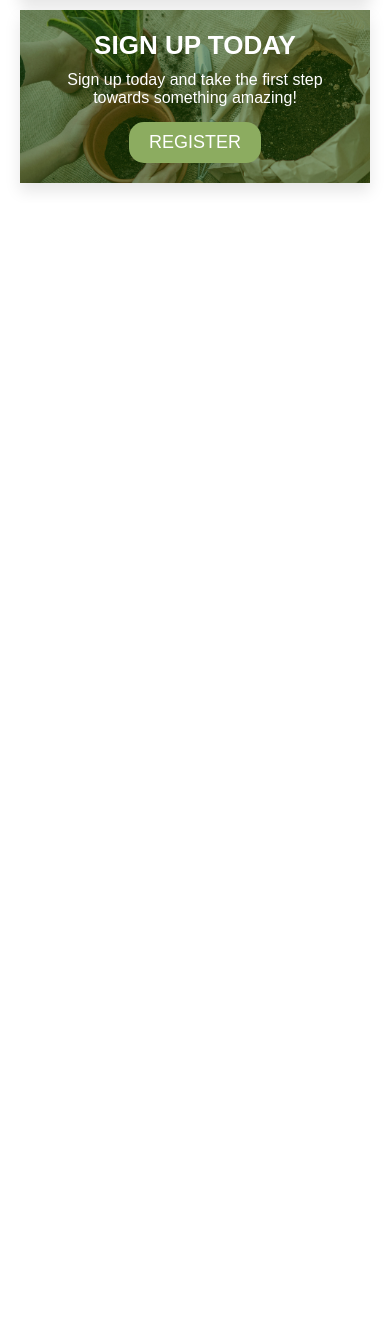
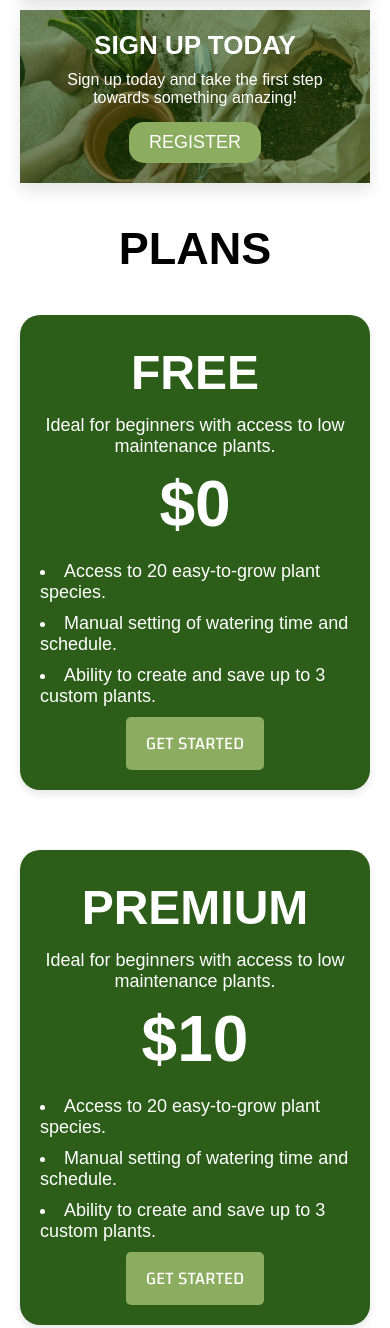
Before and after one commit to Agri-Corp/GreenCare-landing, a plain HTML site: page src/index.html in a window 390 px wide. Shown: the part 750-2078 px from the top of the page. Before the commit the page ends 953 px from the top, so only its background shows below. Drawn offline with Linux system fonts and the light colour scheme; a web font is replaced by a local one.

Commit message:
feat: add plan section with responsive design and Changa typography

```diff
--- a/src/index.html
+++ b/src/index.html
@@ -5,6 +5,9 @@
     <meta name="viewport" content="width=device-width, initial-scale=1.0">
     <title>GreenCare</title>
     <link rel="stylesheet" href="styles/style.css">
+    <style>
+        @import url('https://fonts.googleapis.com/css2?family=Changa:wght@200..800&display=swap');
+    </style>
 </head>
 <body>
     <header class="header">
@@ -65,6 +68,35 @@
             </div>
         </div>
     </section>
+    <section id="plan-section">
+        <h2>PLANS</h2>
+        <div class="plan-container">
+            <div class="plan">
+                <h3>FREE</h3>
+                <p class="description">Ideal for beginners with access to low maintenance plants.</p>
+                <p class="price">$0</p>
+                <ul>
+                    <li>Access to 20 easy-to-grow plant species.</li>
+                    <li>Manual setting of watering time and schedule.</li>
+                    <li>Ability to create and save up to 3 custom plants.</li>
+                </ul>
+                <button>GET STARTED</button>
+            </div>
+            <div class="plan">
+                <h3>PREMIUM</h3>
+                <p class="description">Ideal for beginners with access to low maintenance plants.</p>
+                <p class="price">$10</p>
+                <ul>
+                    <li>Access to 20 easy-to-grow plant species.</li>
+                    <li>Manual setting of watering time and schedule.</li>
+                    <li>Ability to create and save up to 3 custom plants.</li>
+                </ul>
+                <button>GET STARTED</button>
+            </div>
+        </div>
+
+    </section>
+
 
 </body>
 </html>
--- a/src/styles/style.css
+++ b/src/styles/style.css
@@ -265,3 +265,117 @@ p {
         grid-row: auto;
     }
 }
+
+
+#plan-section {
+    padding: 20px;
+    background-color: white;
+    font-family: 'Changa', sans-serif;
+}
+
+#plan-section h2 {
+    text-align: center;
+    font-size: 2.5em;
+    margin-bottom: 40px;
+
+}
+
+.plan-container {
+    display: flex;
+    justify-content: center;
+    gap: 60px;
+    flex-wrap: wrap;
+}
+
+
+.plan {
+    background-color: #2C5E1A;
+    border-radius: 20px;
+    color: white;
+    width: 400px;
+    padding: 20px;
+    box-shadow: 0 4px 8px rgba(0, 0, 0, 0.1);
+    text-align: center;
+    transition: transform 0.3s ease, box-shadow 0.3s ease;
+    font-family: 'Changa', sans-serif;
+}
+
+
+.plan:hover {
+    transform: translateY(-10px);
+    box-shadow: 0 10px 15px rgba(0, 0, 0, 0.3);
+}
+
+
+.plan h3 {
+    font-size: 48px;
+    font-weight: 600;
+    margin: 10px 0 15px;
+
+}
+
+.plan .description {
+    font-size: 18px;
+    font-weight: 300;
+    margin-bottom: 10px;
+}
+
+
+.plan .price {
+    font-size: 64px;
+    font-weight: 600;
+    margin: 10px 0 20px;
+}
+
+
+.plan ul {
+    list-style-type: disc;
+    list-style-position: inside;
+    padding: 0;
+    font-size: 18px;
+    font-weight: 300; /* Light */
+    margin: 0;
+    text-align: left;
+}
+
+
+.plan ul li {
+    margin-bottom: 10px;
+    text-align: left;
+}
+
+/* Estilo del botón dentro de cada plan */
+.plan button {
+    background-color: #8CAC60;
+    color: white;
+    border: none;
+    border-radius: 5px;
+    padding: 10px 20px;
+    cursor: pointer;
+    transition: background-color 0.3s ease;
+    font-family: 'Changa', sans-serif;
+}
+
+/* Efecto de hover en el botón */
+.plan button:hover {
+    background-color: #7A9952;
+}
+
+
+
+@media (max-width: 768px) {
+    .plan-container {
+        flex-direction: column;
+        align-items: center;
+    }
+
+    .plan {
+        width: 90%;
+    }
+}
+
+@media (max-width: 480px) {
+    .plan {
+        width: 100%;
+    }
+}
```
